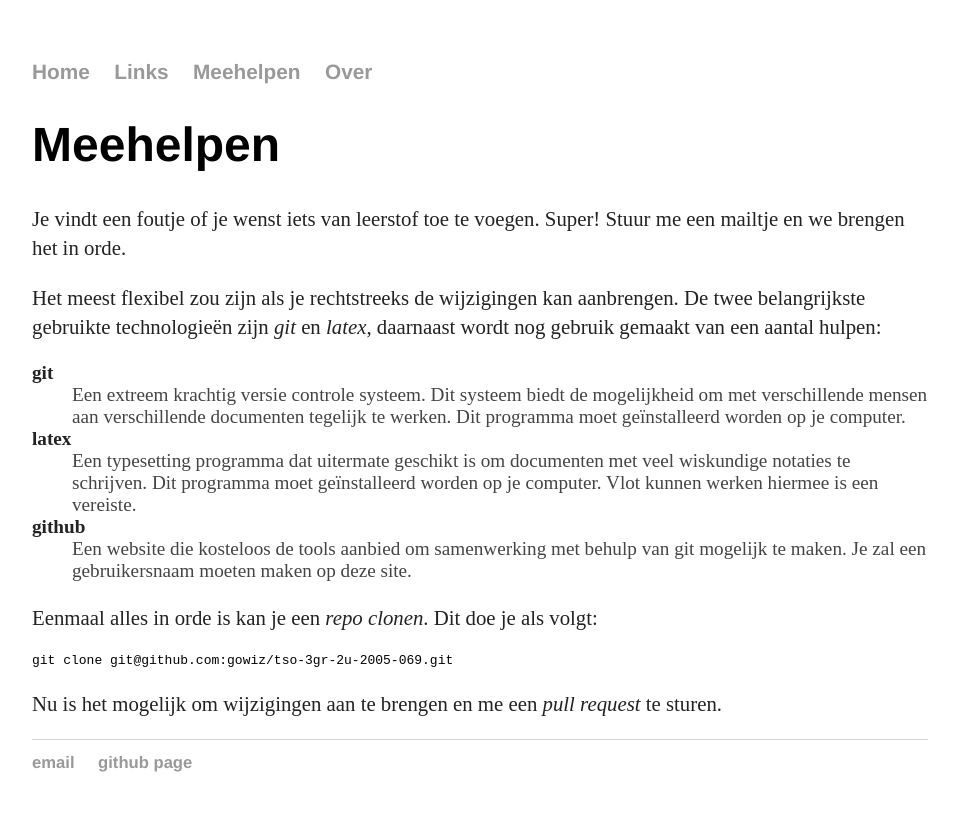
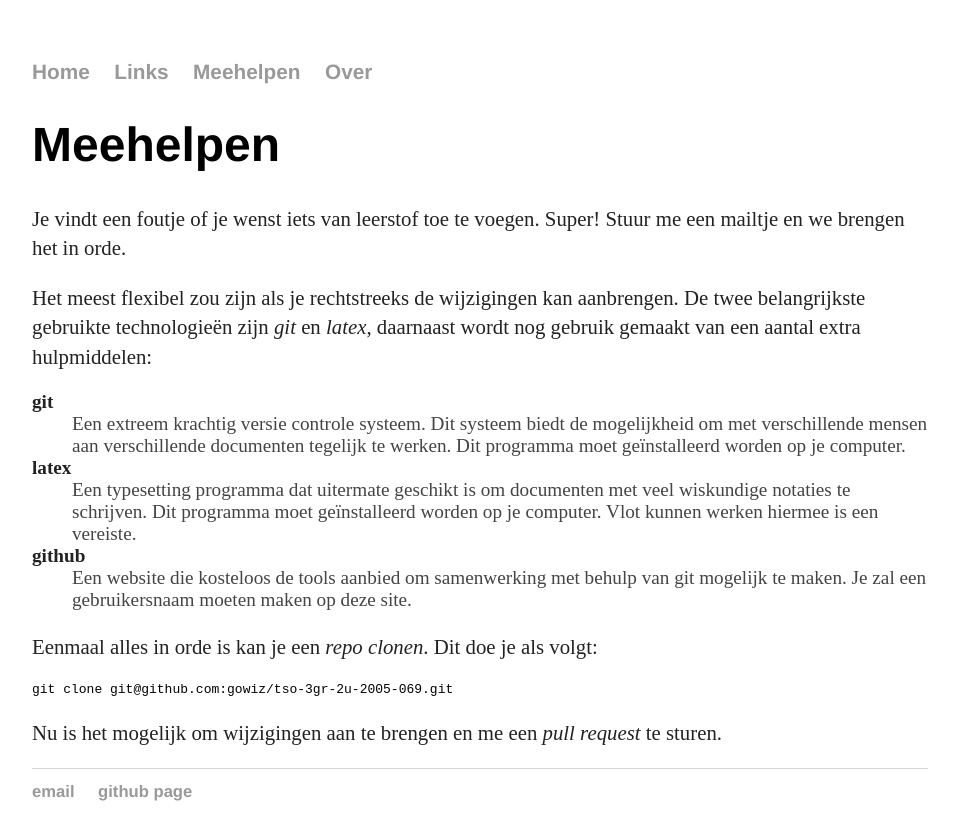
Before and after one commit to gowiz/gowiz.github.io, a Jekyll site: the page built from develop.md, in a window 1280 px wide. Shown: the top 840 px of the page, without its empty margins (160-1119 px from the left). Built offline with Jekyll 4.4.1, drawn with Linux system fonts in a browser that asks for light colours.

Commit message:
Fix spelling

```diff
--- a/develop.md
+++ b/develop.md
@@ -9,7 +9,7 @@ Meehelpen
 
 Je vindt een foutje of je wenst iets van leerstof toe te voegen. Super! Stuur me een mailtje en we brengen het in orde.
 
-Het meest flexibel zou zijn als je rechtstreeks de wijzigingen kan aanbrengen. De twee belangrijkste gebruikte technologieën zijn *git* en *latex*, daarnaast wordt nog gebruik gemaakt van een aantal hulpen:
+Het meest flexibel zou zijn als je rechtstreeks de wijzigingen kan aanbrengen. De twee belangrijkste gebruikte technologieën zijn *git* en *latex*, daarnaast wordt nog gebruik gemaakt van een aantal extra hulpmiddelen:
 
 git
 : Een extreem krachtig versie controle systeem. Dit systeem biedt de mogelijkheid om met verschillende mensen aan verschillende documenten tegelijk te werken. Dit programma moet geïnstalleerd worden op je computer.
```
